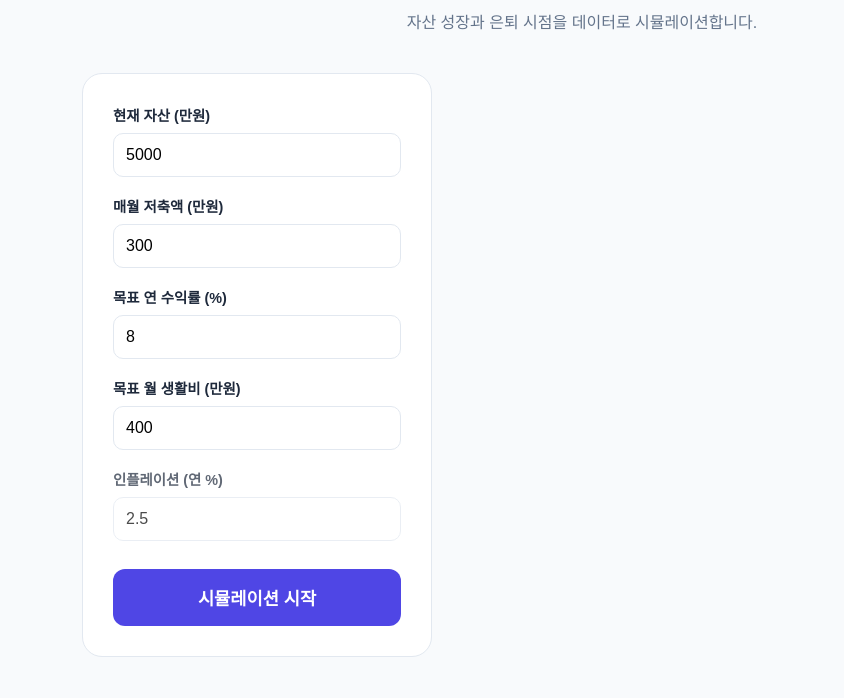
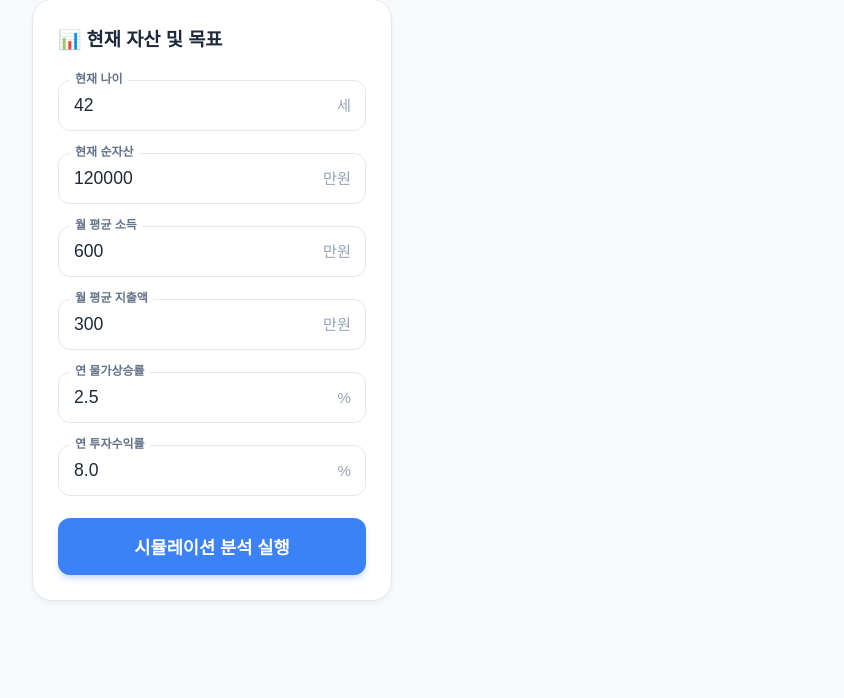
Before and after one commit to hansongheon-create/my-fire-cal, a plain HTML site: page index.html in a window 1280 px wide. Shown: the part 102-800 px from the top of the page, without its empty margins (58-902 px from the left). Drawn offline with nearby package versions, Linux system fonts and the light colour scheme; a web font is replaced by a local one.

Commit message:
Update index.html

```diff
--- a/index.html
+++ b/index.html
@@ -3,116 +3,133 @@
 <head>
     <meta charset="UTF-8">
     <meta name="viewport" content="width=device-width, initial-scale=1.0">
-    <title>허니고니 | FIRE 시뮬레이터 Pro</title>
+    <title>🍯 허니고니 FIRE 시뮬레이터 Pro</title>
     <script src="https://cdn.jsdelivr.net/npm/chart.js"></script>
     <link rel="stylesheet" href="https://cdn.jsdelivr.net/gh/orioncactus/pretendard/dist/web/static/pretendard.css">
     <style>
         :root {
-            --primary: #4f46e5;
-            --secondary: #ec4899;
+            --primary: #3b82f6;
+            --secondary: #10b981;
+            --danger: #ef4444;
             --bg: #f8fafc;
             --card: #ffffff;
+            --border: #e2e8f0;
             --text-main: #1e293b;
             --text-sub: #64748b;
-            --border: #e2e8f0;
         }
-        body { font-family: 'Pretendard', sans-serif; background-color: var(--bg); color: var(--text-main); margin: 0; padding: 20px; }
-        .wrapper { max-width: 1000px; margin: 0 auto; }
-        header { text-align: center; margin-bottom: 40px; }
-        header h1 { font-size: 2.2rem; color: var(--primary); margin-bottom: 10px; }
 
-        .grid-layout { display: grid; grid-template-columns: 350px 1fr; gap: 25px; }
+        body { font-family: 'Pretendard', sans-serif; background: var(--bg); color: var(--text-main); margin: 0; padding: 20px; line-height: 1.6; }
+        .wrapper { max-width: 1100px; margin: 0 auto; }
 
-        /* 입력창 스타일 */
-        .card { background: var(--card); border-radius: 20px; padding: 30px; border: 1px solid var(--border); shadow: 0 10px 15px -3px rgba(0,0,0,0.1); }
-        .input-item { margin-bottom: 18px; }
-        label { display: block; font-size: 0.9rem; font-weight: 600; margin-bottom: 8px; color: var(--text-main); }
-        input { width: 100%; padding: 12px; border: 1.5px solid var(--border); border-radius: 10px; font-size: 1rem; box-sizing: border-box; transition: 0.2s; }
-        input:focus { border-color: var(--primary); outline: none; background: #f5f3ff; }
+        header { text-align: center; margin-bottom: 30px; }
+        header h1 { font-size: 2rem; color: #1e3a8a; margin: 0; }
 
-        button { width: 100%; padding: 16px; background: var(--primary); color: white; border: none; border-radius: 12px; font-size: 1.1rem; font-weight: bold; cursor: pointer; transition: 0.3s; margin-top: 10px; }
-        button:hover { background: #4338ca; transform: translateY(-2px); }
+        /* Layout */
+        .grid { display: grid; grid-template-columns: 360px 1fr; gap: 25px; }
+        .card { background: var(--card); border-radius: 20px; border: 1px solid var(--border); padding: 25px; box-shadow: 0 4px 6px -1px rgba(0,0,0,0.05); }
 
-        /* 결과 화면 스타일 */
-        .result-panel { display: none; }
-        .summary-grid { display: grid; grid-template-columns: repeat(2, 1fr); gap: 15px; margin-bottom: 25px; }
-        .summary-card { background: #f1f5f9; padding: 20px; border-radius: 15px; text-align: center; }
-        .summary-card span { font-size: 0.85rem; color: var(--text-sub); display: block; margin-bottom: 5px; }
-        .summary-card strong { font-size: 1.4rem; color: var(--primary); }
+        /* Input UI: 단위 표시 개선 */
+        .input-group { position: relative; margin-bottom: 22px; }
+        .input-group label {
+            position: absolute; left: 12px; top: -10px;
+            background: white; padding: 0 5px;
+            font-size: 0.75rem; font-weight: 700; color: var(--text-sub);
+            z-index: 10;
+        }
+        .input-group input {
+            width: 100%;
+            padding: 14px 60px 14px 15px; /* 우측에 단위 공간(60px) 충분히 확보 */
+            border: 1.5px solid var(--border);
+            border-radius: 12px;
+            font-size: 1.1rem;
+            text-align: left; /* 숫자는 왼쪽 정렬하여 단위와 명확히 분리 */
+            box-sizing: border-box;
+            transition: border-color 0.2s;
+            color: var(--text-main);
+        }
+        .input-group input:focus { border-color: var(--primary); outline: none; background: #f0f9ff; }
 
-        .chart-container { background: white; padding: 20px; border-radius: 20px; border: 1px solid var(--border); margin-bottom: 25px; }
+        .unit {
+            position: absolute;
+            right: 15px;
+            top: 50%;
+            transform: translateY(-50%);
+            font-size: 0.95rem;
+            color: #94a3b8;
+            font-weight: 500;
+            pointer-events: none;
+        }
 
-        /* 테이블 스타일 */
-        .table-wrapper { overflow-x: auto; background: white; border-radius: 15px; border: 1px solid var(--border); }
-        table { width: 100%; border-collapse: collapse; font-size: 0.9rem; }
-        th { background: #f8fafc; padding: 12px; text-align: right; border-bottom: 2px solid var(--border); color: var(--text-sub); }
+        button {
+            width: 100%; padding: 16px;
+            background: var(--primary); color: white;
+            border: none; border-radius: 12px;
+            font-size: 1.1rem; font-weight: 700;
+            cursor: pointer; transition: 0.2s;
+            box-shadow: 0 4px 6px -1px rgba(59, 130, 246, 0.3);
+        }
+        button:hover { background: #2563eb; transform: translateY(-1px); }
+
+        /* Result Area */
+        .summary-header { display: grid; grid-template-columns: repeat(4, 1fr); gap: 15px; margin-bottom: 25px; }
+        .sum-item { text-align: center; padding: 15px; border-radius: 15px; background: white; border: 1px solid var(--border); }
+        .sum-item span { display: block; font-size: 0.85rem; color: var(--text-sub); margin-bottom: 5px; }
+        .sum-item strong { font-size: 1.3rem; color: var(--primary); }
+        .sum-item strong.danger { color: var(--danger); }
+
+        /* Table Style */
+        .table-container { margin-top: 25px; overflow-x: auto; background: white; border-radius: 15px; border: 1px solid var(--border); }
+        table { width: 100%; border-collapse: collapse; font-size: 0.85rem; min-width: 600px; }
+        th { background: #f1f5f9; padding: 12px; text-align: right; color: #475569; border-bottom: 2px solid var(--border); }
         td { padding: 12px; text-align: right; border-bottom: 1px solid var(--border); }
-        tr:nth-child(even) { background: #fcfcfc; }
-        tr.highlight { background: #eef2ff; font-weight: bold; color: var(--primary); }
+        tr.highlight { background: #eff6ff; font-weight: bold; }
+        .txt-red { color: var(--danger); }
+        .txt-blue { color: var(--primary); font-weight: 700; }
 
-        @media (max-width: 850px) {
-            .grid-layout { grid-template-columns: 1fr; }
-        }
+        @media (max-width: 900px) { .grid { grid-template-columns: 1fr; } .summary-header { grid-template-columns: 1fr 1fr; } }
     </style>
 </head>
 <body>
 
 <div class="wrapper">
     <header>
-        <h1>🍯 허니고니 FIRE 계산기</h1>
-        <p style="color: var(--text-sub)">자산 성장과 은퇴 시점을 데이터로 시뮬레이션합니다.</p>
+        <h1>🍯 허니고니 FIRE Pro 시뮬레이터</h1>
     </header>
 
-    <div class="grid-layout">
+    <div class="grid">
         <aside class="card">
-            <div class="input-item">
-                <label>현재 자산 (만원)</label>
-                <input type="number" id="currentAsset" value="5000">
-            </div>
-            <div class="input-item">
-                <label>매월 저축액 (만원)</label>
-                <input type="number" id="monthlyInvest" value="300">
-            </div>
-            <div class="input-item">
-                <label>목표 연 수익률 (%)</label>
-                <input type="number" id="annualReturn" value="8">
-            </div>
-            <div class="input-item">
-                <label>목표 월 생활비 (만원)</label>
-                <input type="number" id="monthlySpend" value="400">
-            </div>
-            <div class="input-item" style="opacity: 0.7;">
-                <label>인플레이션 (연 %)</label>
-                <input type="number" id="inflation" value="2.5">
-            </div>
-            <button onclick="runSimulation()">시뮬레이션 시작</button>
+            <h3 style="margin-top:0; margin-bottom:25px;">📊 현재 자산 및 목표</h3>
+            <div class="input-group"><label>현재 나이</label><input type="number" id="age" value="42"><span class="unit">세</span></div>
+            <div class="input-group"><label>현재 순자산</label><input type="number" id="asset" value="120000"><span class="unit">만원</span></div>
+            <div class="input-group"><label>월 평균 소득</label><input type="number" id="income" value="600"><span class="unit">만원</span></div>
+            <div class="input-group"><label>월 평균 지출액</label><input type="number" id="spend" value="300"><span class="unit">만원</span></div>
+            <div class="input-group"><label>연 물가상승률</label><input type="number" id="inflation" value="2.5" step="0.1"><span class="unit">%</span></div>
+            <div class="input-group"><label>연 투자수익률</label><input type="number" id="return" value="8.0" step="0.1"><span class="unit">%</span></div>
+            <button onclick="simulate()">시뮬레이션 분석 실행</button>
         </aside>
 
-        <main class="result-panel" id="resultPanel">
-            <div class="summary-grid">
-                <div class="summary-card">
-                    <span>은퇴 가능 시점</span>
-                    <strong id="retireTime">-</strong>
-                </div>
-                <div class="summary-card">
-                    <span>목표 자산 (4% 법칙)</span>
-                    <strong id="targetAssetDisplay">-</strong>
-                </div>
+        <main id="resultArea" style="display:none;">
+            <div class="summary-header">
+                <div class="sum-item"><span>자유 달성 나이</span><strong id="resAge">-</strong></div>
+                <div class="sum-item"><span>필요 자산(물가반영)</span><strong id="resTarget">-</strong></div>
+                <div class="sum-item"><span>남은 준비 기간</span><strong id="resPeriod">-</strong></div>
+                <div class="sum-item"><span>자산 소진 예상</span><strong class="danger">100세+</strong></div>
             </div>
 
-            <div class="chart-container">
-                <canvas id="fireChart"></canvas>
+            <div class="card" style="margin-bottom:25px;">
+                <canvas id="mainChart" height="120"></canvas>
             </div>
 
-            <div class="table-wrapper">
-                <table id="assetTable">
+            <div class="table-container">
+                <table>
                     <thead>
                         <tr>
-                            <th style="text-align:center">경과</th>
-                            <th>나이(예상)</th>
+                            <th style="text-align:center">나이</th>
+                            <th>기초 자산</th>
                             <th>연간 저축</th>
-                            <th>운용 수익</th>
-                            <th>총 자산</th>
+                            <th>투자 수익</th>
+                            <th>연간 지출</th>
+                            <th>기말 자산(실질가치)</th>
                         </tr>
                     </thead>
                     <tbody id="tableBody"></tbody>
@@ -123,115 +140,96 @@
 </div>
 
 <script>
-    let fireChart;
+    let chart;
 
-    function runSimulation() {
-        // 입력값 읽기
-        const currentAsset = parseFloat(document.getElementById('currentAsset').value);
-        const monthlyInvest = parseFloat(document.getElementById('monthlyInvest').value);
-        const annualReturn = parseFloat(document.getElementById('annualReturn').value) / 100;
-        const monthlySpend = parseFloat(document.getElementById('monthlySpend').value);
-        const inflation = parseFloat(document.getElementById('inflation').value) / 100;
+    function simulate() {
+        const startAge = parseInt(document.getElementById('age').value);
+        const startAsset = parseFloat(document.getElementById('asset').value);
+        const monthlyIncome = parseFloat(document.getElementById('income').value);
+        const monthlySpend = parseFloat(document.getElementById('spend').value);
+        const inflationRate = parseFloat(document.getElementById('inflation').value) / 100;
+        const returnRate = parseFloat(document.getElementById('return').value) / 100;
 
-        // 목표 자산 계산 (4% 법칙)
-        const targetAsset = (monthlySpend * 12) / 0.04;
+        let currentAsset = startAsset;
+        let dataPoints = [];
+        let labels = [];
+        let tableHTML = '';
+        let retireAge = 0;
 
-        let balance = currentAsset;
-        let months = 0;
-        let yearlyData = [];
+        // 100세까지 연 단위 시뮬레이션
+        for (let age = startAge; age <= 100; age++) {
+            let yearlyIncome = monthlyIncome * 12;
+            // 물가가 반영된 올해의 지출액
+            let yearlySpend = (monthlySpend * 12) * Math.pow(1 + inflationRate, age - startAge);
+            // 해당 지출을 감당하기 위한 목표 자산 (4% 법칙)
+            let targetAsset = (yearlySpend / 0.04);
 
-        // 시뮬레이션 데이터 생성 (최대 40년)
-        for (let year = 1; year <= 40; year++) {
-            let startBalance = balance;
-            let yearlyInvest = monthlyInvest * 12;
-            let yearlyProfit = 0;
+            let profit = currentAsset * returnRate;
+            let savings = (age < 60) ? (yearlyIncome - yearlySpend) : -yearlySpend; // 60세 은퇴 가정
 
-            // 월 복리 계산
-            for (let m = 1; m <= 12; m++) {
-                let profit = balance * (annualReturn / 12);
-                yearlyProfit += profit;
-                balance += profit + monthlyInvest;
-                months++;
+            let prevAsset = currentAsset;
+            currentAsset += (profit + savings);
+
+            // 현재 가치(물가 반영)로 환산된 자산
+            let realValue = currentAsset / Math.pow(1 + inflationRate, age - startAge);
+
+            if (!retireAge && currentAsset >= targetAsset) retireAge = age;
+
+            dataPoints.push(Math.round(currentAsset / 10000));
+            labels.push(age + '세');
+
+            // 테이블에는 초기 25년 데이터 표시
+            if (age <= startAge + 25) {
+                tableHTML += `<tr class="${retireAge === age ? 'highlight' : ''}">
+                    <td style="text-align:center">${age}세</td>
+                    <td>${Math.round(prevAsset).toLocaleString()}</td>
+                    <td>${savings > 0 ? Math.round(savings).toLocaleString() : 0}</td>
+                    <td>+${Math.round(profit).toLocaleString()}</td>
+                    <td class="txt-red">-${Math.round(yearlySpend).toLocaleString()}</td>
+                    <td class="txt-blue">${Math.round(realValue).toLocaleString()}</td>
+                </tr>`;
             }
-
-            yearlyData.push({
-                year: year,
-                invest: yearlyInvest,
-                profit: Math.round(yearlyProfit),
-                balance: Math.round(balance),
-                isReached: balance >= targetAsset
-            });
-
-            if (balance > targetAsset * 5) break; // 너무 커지면 중단
         }
 
-        // 결과 UI 업데이트
-        document.getElementById('resultPanel').style.display = 'block';
-        const reachYear = yearlyData.find(d => d.isReached);
-        document.getElementById('retireTime').innerText = reachYear ? `약 ${reachYear.year}년 후` : '40년 내 도달 불가';
-        document.getElementById('targetAssetDisplay').innerText = Math.round(targetAsset / 10000) + "억 원";
+        // UI 결과 업데이트
+        document.getElementById('resultArea').style.display = 'block';
+        document.getElementById('resAge').innerText = (retireAge || "노력 필요") + "세";
 
-        updateChart(yearlyData, targetAsset);
-        updateTable(yearlyData, targetAsset);
-    }
+        const finalTargetValue = (monthlySpend * 12 * Math.pow(1 + inflationRate, (retireAge || 100) - startAge) / 0.04);
+        document.getElementById('resTarget').innerText = (finalTargetValue / 10000).toFixed(1) + "억";
+        document.getElementById('resPeriod').innerText = retireAge ? (retireAge - startAge) + "년" : "-";
+        document.getElementById('tableBody').innerHTML = tableHTML;
 
-    function updateChart(data, target) {
-        const ctx = document.getElementById('fireChart').getContext('2d');
-        if (fireChart) fireChart.destroy();
-
-        fireChart = new Chart(ctx, {
+        // 차트 생성/업데이트
+        const ctx = document.getElementById('mainChart').getContext('2d');
+        if (chart) chart.destroy();
+        chart = new Chart(ctx, {
             type: 'line',
             data: {
-                labels: data.map(d => d.year + '년'),
-                datasets: [
-                    {
-                        label: '예상 자산',
-                        data: data.map(d => d.balance),
-                        borderColor: '#4f46e5',
-                        backgroundColor: 'rgba(79, 70, 229, 0.1)',
-                        fill: true,
-                        tension: 0.3
-                    },
-                    {
-                        label: '목표선',
-                        data: Array(data.length).fill(target),
-                        borderColor: '#ec4899',
-                        borderDash: [5, 5],
-                        pointRadius: 0,
-                        fill: false
-                    }
-                ]
+                labels: labels,
+                datasets: [{
+                    label: '총 자산(억원)',
+                    data: dataPoints,
+                    borderColor: '#3b82f6',
+                    borderWidth: 3,
+                    fill: true,
+                    backgroundColor: 'rgba(59, 130, 246, 0.05)',
+                    tension: 0.3,
+                    pointRadius: 2
+                }]
             },
             options: {
                 responsive: true,
-                plugins: { legend: { position: 'bottom' } },
+                plugins: { legend: { display: false } },
                 scales: {
-                    y: { beginAtZero: true, ticks: { callback: v => (v/10000).toFixed(1) + '억' } }
+                    y: { beginAtZero: true, ticks: { callback: v => v + '억' } }
                 }
             }
         });
-    }
 
-    function updateTable(data, target) {
-        const body = document.getElementById('tableBody');
-        body.innerHTML = '';
-
-        data.forEach(d => {
-            const tr = document.createElement('tr');
-            if (d.balance >= target && d.year === data.find(x => x.isReached).year) {
-                tr.className = 'highlight';
-            }
-            tr.innerHTML = `
-                <td style="text-align:center">${d.year}년차</td>
-                <td>-</td>
-                <td>${d.invest.toLocaleString()}만</td>
-                <td>+${d.profit.toLocaleString()}만</td>
-                <td>${d.balance.toLocaleString()}만</td>
-            `;
-            body.appendChild(tr);
-        });
+        // 결과 영역으로 스크롤 이동
+        document.getElementById('resultArea').scrollIntoView({ behavior: 'smooth' });
     }
 </script>
-
 </body>
 </html>
```
